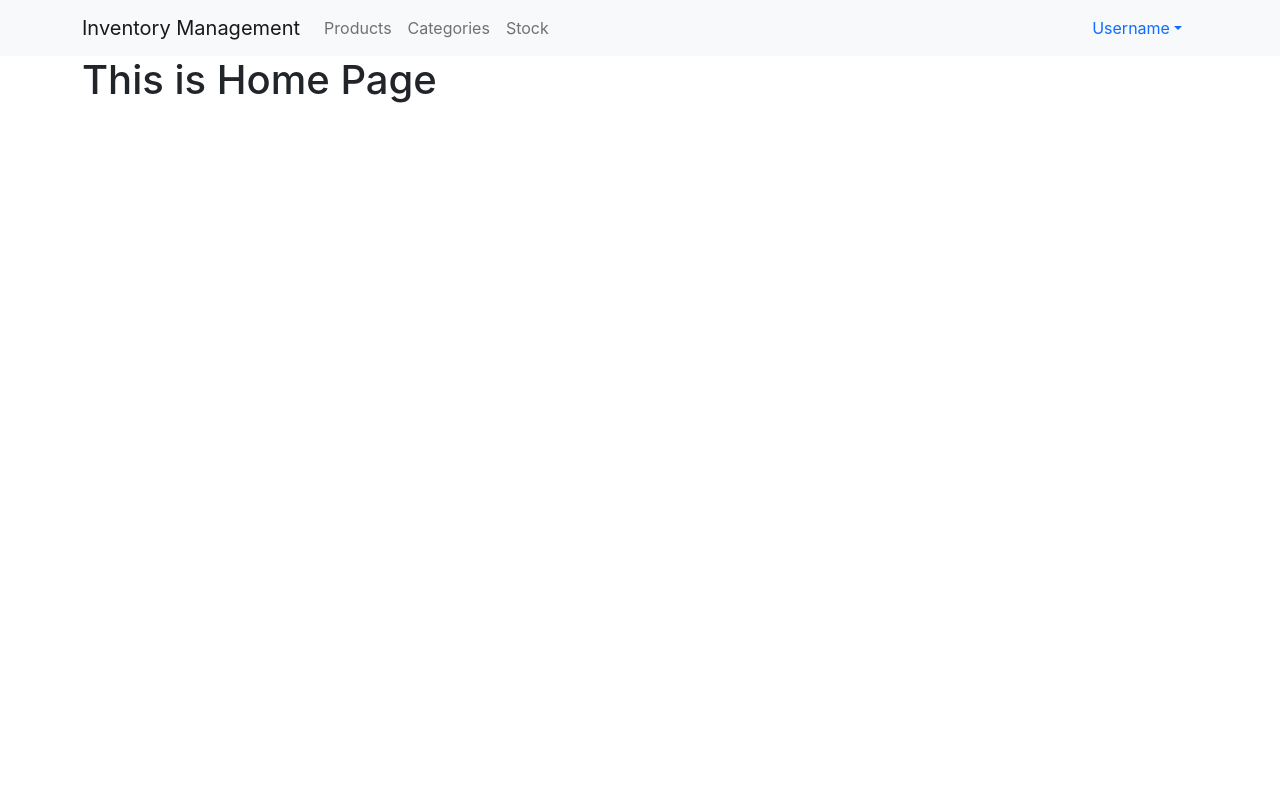
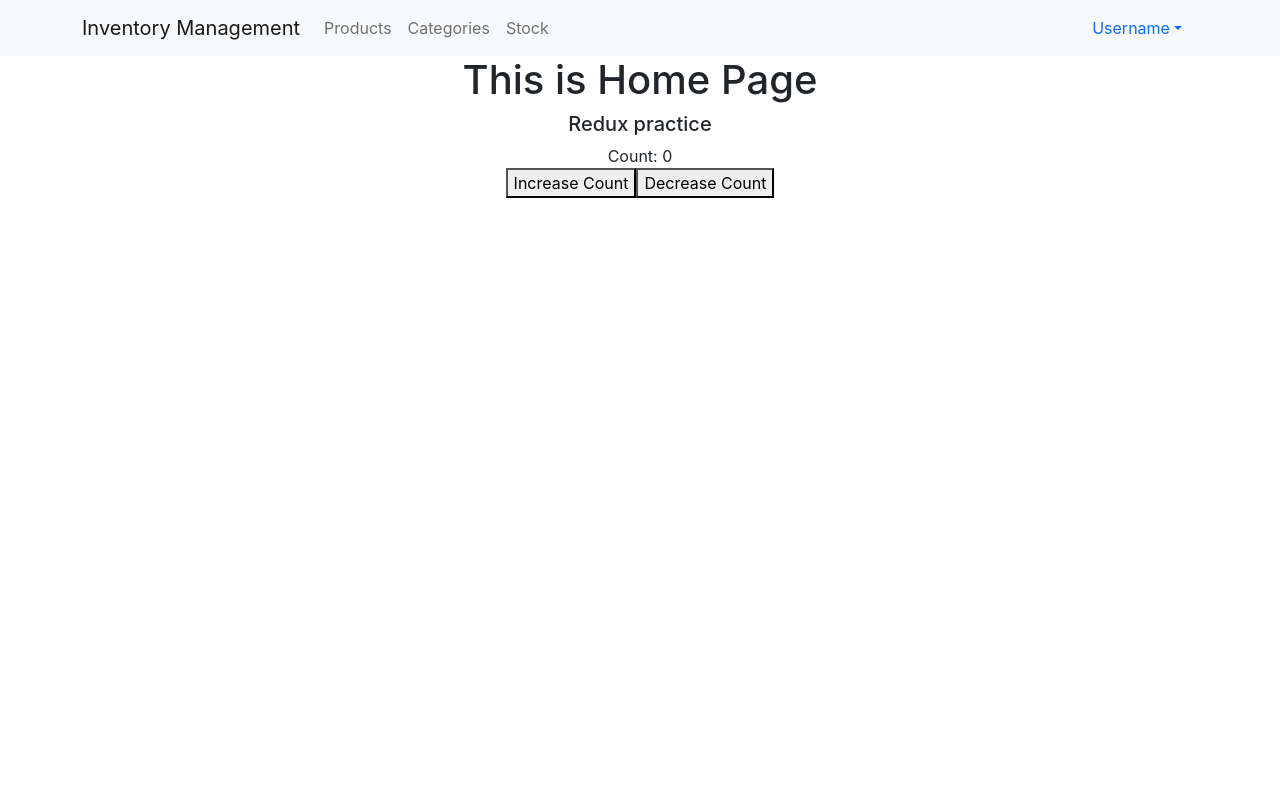
Before and after one commit to tuongduy10/React-CleanArchitecture-Practice, a React (Create React App) app: page / in a window 1280 px wide. Shown: the top 800 px of the page. Built offline with nearby package versions, Linux system fonts and the light colour scheme.

Commit message:
add redux

```diff
--- a/src/App.tsx
+++ b/src/App.tsx
@@ -1,5 +1,8 @@
 import 'bootstrap/dist/css/bootstrap.min.css'
 import './assets/styles/global.scss';
+
+import { Provider } from 'react-redux';
+import store from './app/store';
 
 import {
   BrowserRouter,
@@ -12,6 +15,7 @@ import routes from './pages/index';
 function App() {
   return (
     <BrowserRouter>
+      <Provider store={store}>
         <Routes>
           <Route path='/' element={<routes.HomePage />} />
           <Route path="/products" element={<routes.ProductPage />} />
@@ -19,6 +23,7 @@ function App() {
           <Route path="/stock" element={<routes.StockPage />} />
           <Route path='/login' element={<routes.LoginPage />} />
         </Routes>
+      </Provider>
     </BrowserRouter>
   )
 }
--- a/src/app/store.ts
+++ b/src/app/store.ts
@@ -1,3 +1,6 @@
-const Store = {}
+import {createStore} from 'redux';
+import rootReducer from '../redux/rootReducer'
 
-export default Store
+const store = createStore(rootReducer)
+
+export default store
--- a/src/components/layouts/Layout.tsx
+++ b/src/components/layouts/Layout.tsx
@@ -6,9 +6,11 @@ const Layout = (props: any) =>{
     return(
         <div>
             <Header/>
+
             <div className='container main-content' >
                 {props.children}
             </div>
+
             <Footer/>
         </div>
     )
--- a/src/config/apiClient.tsx
+++ b/src/config/apiClient.tsx
@@ -1,10 +1,11 @@
 import axios from 'axios';
 import queryString from 'query-string';
+import { API_BASE_URL } from './constants'
 
 // Set up default config for http requests here
 // Please have a look at here `https://github.com/axios/axios#request- config` for the full list of configs
 const axiosClient = axios.create({
-  baseURL: process.env.API_BASE_URL,
+  baseURL: API_BASE_URL,
   headers: {
     'content-type': 'application/json',
   },
--- /dev/null
+++ b/src/config/constants.tsx
@@ -0,0 +1 @@
+export const API_BASE_URL = 'https://....'
--- /dev/null
+++ b/src/features/Counter/counter.actions.ts
@@ -0,0 +1,14 @@
+import { INCREMENT, DECREMENT } from './counter.constants';
+
+export const increaseCounter = () => {
+    return {
+        type: INCREMENT,
+    };
+};
+
+export const decreaseCounter = () => {
+    return {
+        type: DECREMENT,
+    };
+
+};
--- /dev/null
+++ b/src/features/Counter/counter.constants.ts
@@ -0,0 +1,2 @@
+export const INCREMENT = 'INCREMENT';
+export const DECREMENT = 'DECREMENT';
--- /dev/null
+++ b/src/features/Counter/counter.reducer.ts
@@ -0,0 +1,23 @@
+import { INCREMENT, DECREMENT } from './counter.constants';
+
+const INITIAL_STATE = {
+    count: 0,
+};
+
+const reducer = (state = INITIAL_STATE, action: any) => {
+    switch (action.type) {
+        case INCREMENT:
+            return {
+                ...state,
+                count: state.count + 1,
+            };
+        case DECREMENT:
+            return {
+                ...state,
+                count: state.count - 1,
+            };
+        default: return state;
+    }
+};
+
+export default reducer;
--- a/src/index.jsx
+++ b/src/index.jsx
@@ -1,5 +1,10 @@
+import React from "react";
 import ReactDOM from "react-dom/client";
 import App from "./App";
 
 const root = ReactDOM.createRoot(document.getElementById("root"));
-root.render(<App/>);
+root.render(
+    <React.StrictMode>
+        <App />
+    </React.StrictMode>
+);
--- a/src/pages/home/HomePage.tsx
+++ b/src/pages/home/HomePage.tsx
@@ -1,11 +1,38 @@
+import React from 'react';
 import Layout from '../../components/layouts/Layout';
+import { connect } from 'react-redux';
+import {
+    increaseCounter,
+    decreaseCounter
+} from '../../features/Counter/counter.actions';
 
-const HomePage = () =>{
-    return(
+const HomePage = (props: any) => {
+    return (
         <Layout>
-            <h1>This is Home Page</h1>
+            <div className='text-center mb-4'>
+                <h1 className=''>This is Home Page</h1>
+                <h5 className=''>Redux practice</h5>
+                <div className="App">
+                    <div>Count: {props.count}</div>
+                    <button onClick={() => props.increaseCounter()}>Increase Count</button>
+                    <button onClick={() => props.decreaseCounter()}>Decrease Count</button>
+                </div>
+            </div>
         </Layout>
     )
 }
 
-export default HomePage
+const mapStateToProps = (state: any) => {
+    return {
+        count: state.counter.count,
+    }
+}
+
+const mapDispatchToProps = (dispatch: any) => {
+    return {
+        increaseCounter: () => dispatch(increaseCounter()),
+        decreaseCounter: () => dispatch(decreaseCounter()),
+    }
+}
+
+export default connect(mapStateToProps, mapDispatchToProps)(HomePage)
--- /dev/null
+++ b/src/redux/rootReducer.ts
@@ -0,0 +1,10 @@
+import { combineReducers } from 'redux';
+
+// Features
+import counterReducer from '../features/Counter/counter.reducer';
+
+const rootReducer = combineReducers({
+    counter: counterReducer,
+});
+
+export default rootReducer;
```
Also changed, not shown: 1 other file (tests, documents, lock files or other folders). Lines whose indentation alone changed are shown as unchanged.
